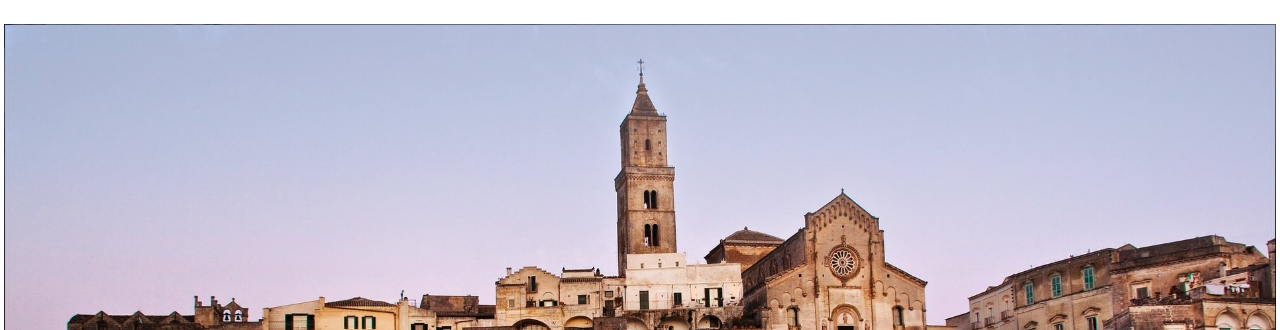
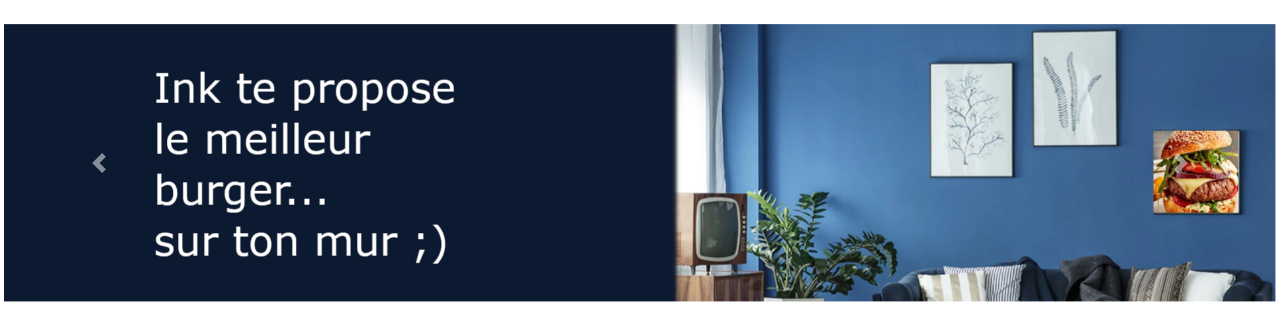
Before and after one commit to Afpa-repo/CDA_20046-2, a Symfony app: template filRouge/templates/home/index.html.twig in a window 1280 px wide. Shown: the part 170-500 px from the top of the page. Run offline with Twig, Linux system fonts and the light colour scheme; the template is opened without the code that fills it, so the values that code supplies are empty; some libraries are stand-ins or nearby versions.

Commit message:
Mis en place du carousel

```diff
--- a/filRouge/templates/home/index.html.twig
+++ b/filRouge/templates/home/index.html.twig
@@ -10,11 +10,34 @@
     {# Header #}
 
 
+
+
+
     <div class="row pt-4">
         <div class="col-12 p-0 m-0 px-1">
-            <a href="{{ path('product_index') }}"> <img class="img-fluid rounded fit "
-                                                        src="{{ asset('images/index/sterling-lanier-DY6h8v2rqzM-unsplash.jpg') }}"
-                                                        alt="header-bg"></a>
+
+            <div id="carouselExampleControls" class="carousel slide" data-ride="carousel">
+                <div class="carousel-inner">
+                    <div class="carousel-item active">
+                        <img class="d-block w-100" src="{{ asset('images/carousel/burgerslide.png') }}" alt="First slide">
+                    </div>
+                    <div class="carousel-item">
+                        <img class="d-block w-100" src="{{ asset('images/carousel/tripslide.png') }}" alt="Second slide">
+                    </div>
+                    <div class="carousel-item">
+                        <img class="d-block w-100" src="{{ asset('images/carousel/emperorslide.png') }}" alt="Third slide">
+                    </div>
+                </div>
+                <a class="carousel-control-prev" href="#carouselExampleControls" role="button" data-slide="prev">
+                    <span class="carousel-control-prev-icon" aria-hidden="true"></span>
+                    <span class="sr-only">Previous</span>
+                </a>
+                <a class="carousel-control-next" href="#carouselExampleControls" role="button" data-slide="next">
+                    <span class="carousel-control-next-icon" aria-hidden="true"></span>
+                    <span class="sr-only">Next</span>
+                </a>
+            </div>
+
         </div>
     </div>
     {# promotion #}
--- a/filRouge/templates/security/login.html.twig
+++ b/filRouge/templates/security/login.html.twig
@@ -13,7 +13,7 @@
                     <input type="password" id="mdp" name="_password" class="form-control">
                     <input type="submit" class="btn btn-primary mt-3" value="Se connecter">
                 </form>
-                <p>Vous n'êtes pas inscrit ? <a href="{{ path('user_new' ,{'role' : 1}) }}">Affichez-vous :)</a></p>
+                <p>Vous n'êtes pas inscrit ? <a href="{{ path('user_new' ,{'role' : 1}) }}">Inkscrivez-vous :)</a></p>
 
             </div>
         </div>
```
Also changed, not shown: filRouge/public/images/carousel/burgerslide.png (added), filRouge/public/images/carousel/emperorslide.png (added), filRouge/public/images/carousel/tripslide.png (added), filRouge/public/images/index/catalogue@2x.png (deleted), filRouge/public/images/index/john-matychuk-DBEqc0clT6A-unsplash.jpg (deleted), filRouge/public/images/index/rod-long-pYfs2udyy4U-unsplash.jpg (deleted), filRouge/public/images/index/rod-long-rKiXtZPOQ28-unsplash.jpg (deleted), filRouge/public/images/index/tabitha-turner-QrYt4_K5TIc-unsplash.jpg (deleted), 2 other files.
